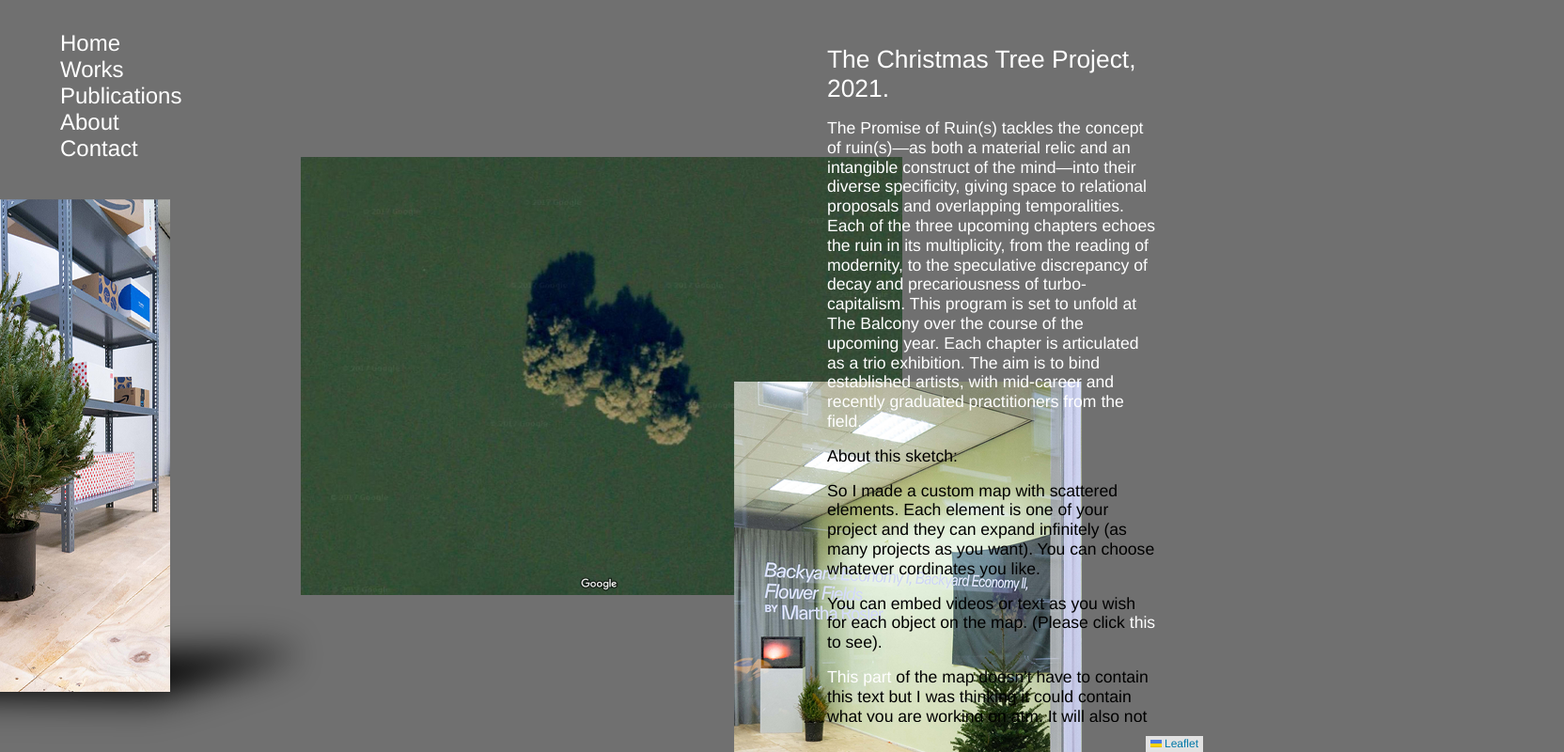
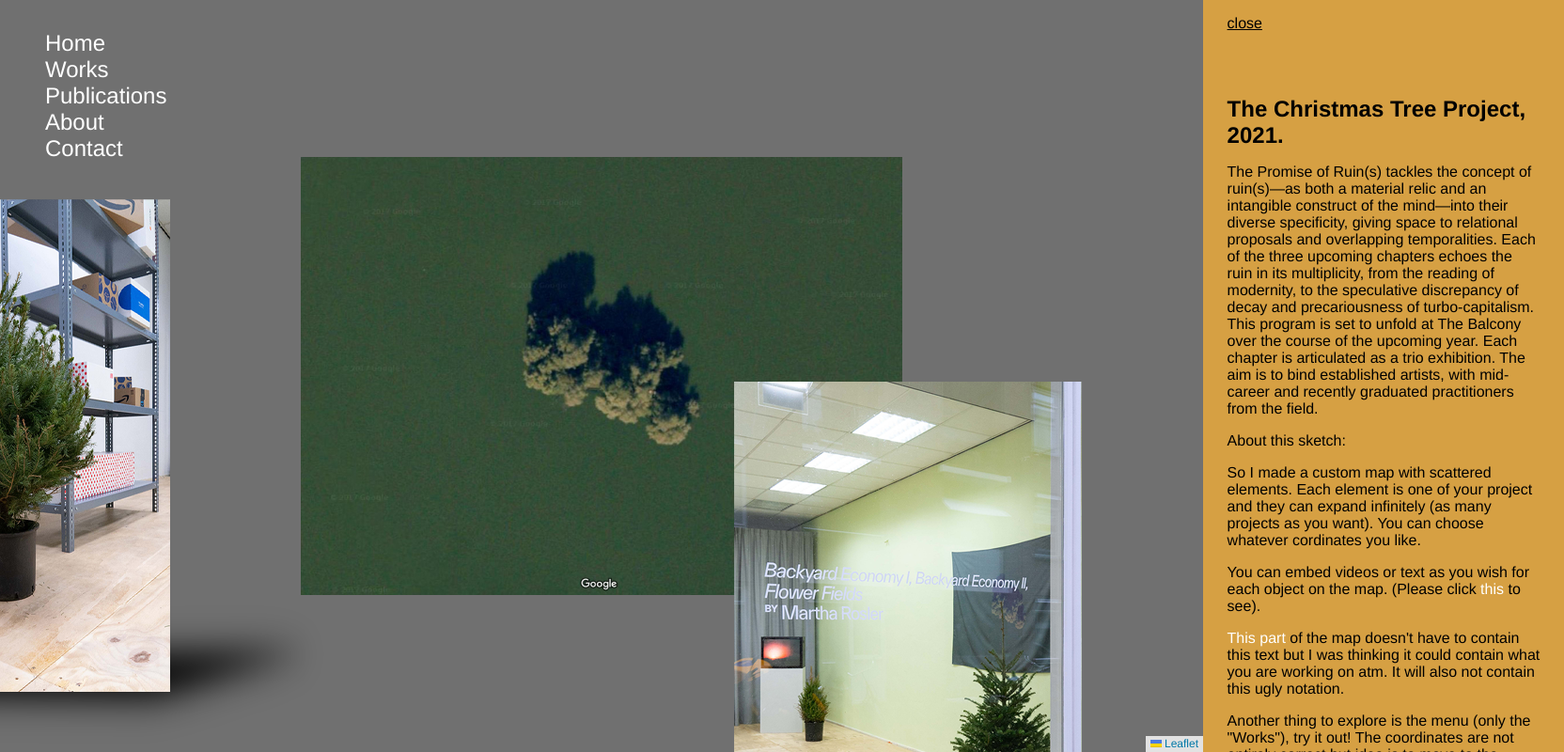
Before and after one commit to tranghasgit/minsook-website-test, a plain HTML site: page index.html in a window 1280 px wide. Shown: the whole page at 94% size, 1664 px wide, since content can reach past the window. Drawn offline with nearby package versions, Linux system fonts and the light colour scheme.

Commit message:
sketch 2

```diff
--- a/index.html
+++ b/index.html
@@ -39,7 +39,7 @@
           <li>Contact</li>
         </ul>
       </div>
-      <div class="text">
+      <!-- <div class="text">
         <h2>The Christmas Tree Project, 2021.</h2>
         <p>The Promise of Ruin(s) tackles the concept of ruin(s)—as both a material relic and an intangible construct of the mind—into their diverse specificity, giving space to relational proposals and overlapping temporalities. Each of the three upcoming chapters echoes the ruin in its multiplicity, from the reading of modernity, to the speculative discrepancy of decay and precariousness of turbo-capitalism.
           This program is set to unfold at The Balcony over the course of the upcoming year. Each chapter is articulated as a trio exhibition. The aim is to bind established artists, with mid-career and recently graduated practitioners from the field.
@@ -59,6 +59,30 @@
         <p>
           Another thing to explore is the menu (only the "Works"), try it out! The coordinates are not entirely correct but idea is to move to the coressponding object when the project is clicked in the menu.
         </p>
+      </div> -->
+      <div class="sideBar">
+        <div class="closeBtn">close</div>
+        <div class="inTxt">
+          <h2>The Christmas Tree Project, 2021.</h2>
+          <p>The Promise of Ruin(s) tackles the concept of ruin(s)—as both a material relic and an intangible construct of the mind—into their diverse specificity, giving space to relational proposals and overlapping temporalities. Each of the three upcoming chapters echoes the ruin in its multiplicity, from the reading of modernity, to the speculative discrepancy of decay and precariousness of turbo-capitalism.
+            This program is set to unfold at The Balcony over the course of the upcoming year. Each chapter is articulated as a trio exhibition. The aim is to bind established artists, with mid-career and recently graduated practitioners from the field.
+          </p>
+          <p>
+            About this sketch:
+          </p>
+          <p>
+            So I made a custom map with scattered elements. Each element is one of your project and they can expand infinitely (as many projects as you want). You can choose whatever cordinates you like.
+          </p>
+          <p>
+            You can embed videos or text as you wish for each object on the map. (Please click <span class="cTrigger4 thisToSee">this</span> to see).
+          </p>
+          <p>
+            <span class="thisTxtbox">This part</span> of the map doesn't have to contain this text but I was thinking it could contain what you are working on atm. It will also not contain this ugly notation.
+          </p>
+          <p>
+            Another thing to explore is the menu (only the "Works"), try it out! The coordinates are not entirely correct but idea is to move to the coressponding object when the project is clicked in the menu.
+          </p>
+        </div>
       </div>
     <script src="script.js" charset="utf-8"></script>
   </body>
--- a/script.js
+++ b/script.js
@@ -39,11 +39,11 @@ $(document).ready(function(){
       }
   });
 
-  var cIcon = new LeafIcon({iconUrl: 'icon/img-1.png', iconAnchor:[0,0], popupAnchor:  [255, 20], className: 'cIcon'}),
-      mIcon = new LeafIcon({iconUrl: 'icon/img-2.png', iconAnchor:[450,0], popupAnchor:  [-193, 32], className: 'mIcon'}),
-      yIcon = new LeafIcon({iconUrl: 'icon/img-3.png', iconAnchor:[900,0], popupAnchor:  [-642, 20], className: 'yIcon'}),
-      kIcon = new LeafIcon({iconUrl: 'icon/img-4.png', iconAnchor:[1350,0], popupAnchor:  [-1095, 50], className: 'kIcon'}),
-      myIcon = new L.divIcon({iconAnchor:[-520, -5], iconSize:[418, 582], className: 'myIcon'});
+  var cIcon = new LeafIcon({iconUrl: 'icon/img-1.png', iconAnchor:[0,0], popupAnchor:  [255, 20], className: 'cIcon projIcons'}),
+      mIcon = new LeafIcon({iconUrl: 'icon/img-2.png', iconAnchor:[450,0], popupAnchor:  [-193, 32], className: 'mIcon projIcons'}),
+      yIcon = new LeafIcon({iconUrl: 'icon/img-3.png', iconAnchor:[900,0], popupAnchor:  [-642, 20], className: 'yIcon projIcons'}),
+      kIcon = new LeafIcon({iconUrl: 'icon/img-4.png', iconAnchor:[1350,0], popupAnchor:  [-1095, 50], className: 'kIcon projIcons'}),
+      myIcon = new L.divIcon({iconAnchor:[-520, -5], iconSize:[418, 582], className: 'myIcon projIcons'});
 
   var cMarker = L.marker([25, 0], {icon: cIcon}),
       mMarker = L.marker([1000, -850], {icon: mIcon}),
@@ -112,4 +112,13 @@ $(document).ready(function(){
     $(".text").addClass("bgColorHl")
   });
 
+  $(".projIcons").each(function(){
+    $(this).click(function(){
+      $(".sideBar").animate({right: 0});
+    });
+  });
+
+  $(".closeBtn").click(function(){
+    $(".sideBar").animate({right: "-30vw"});
+  });
 });
--- a/style.css
+++ b/style.css
@@ -14,9 +14,9 @@ html, body, #map{
 .menu{
   z-index: 999 !important;
   position: fixed;
-  width: 656px;
+  width: 30%;
   top:2rem;
-  left:4rem;
+  left:3rem;
 
   font-family: 'helvetica neue', sans-serif;
   font-size: 1.5rem;
@@ -115,13 +115,52 @@ html, body, #map{
 
 
 /* thistextbox */
-
 .thisTxtbox, .thisToSee{
   color: white;
   cursor: pointer;
   pointer-events:  auto;
 }
 
+/* side bar for info */
+.sideBar{
+  position: absolute;
+  top: 0;
+  right: -30vw;
+  /* right: 0; */
+  bottom: 0;
+  width: 30vw;
+  background-color: rgb(214, 160, 67);
+  z-index: 9999 !important;
+  overflow-y: scroll;
+
+  font-family: 'helvetica neue', sans-serif;
+  font-size: 1rem;
+}
+.sideBar::-webkit-scrollbar {
+  display: none;
+}
+.inTxt{
+  width: 26vw;
+  -ms-overflow-style: none;  /* IE and Edge */
+  scrollbar-width: none;  /* Firefox */
+  pointer-events:  none;
+  /* background: yellow; */
+  margin: 8vw 2vw 2vw 2vw;
+}
+.inTxt h1,.inTxt h2,.inTxt h3{
+  margin: 0;
+}
+.inTxt p{
+  /* margin: 1rem 0rem 1rem 0rem; */
+}
+.closeBtn{
+  position: absolute;
+  top: 0;
+  left: 0;
+  margin: 1rem 1vw 1rem 2vw;
+  text-decoration: underline;
+  cursor: pointer;
+}
 
 @media only screen and (max-width: 1200px) {
   .text{
```
